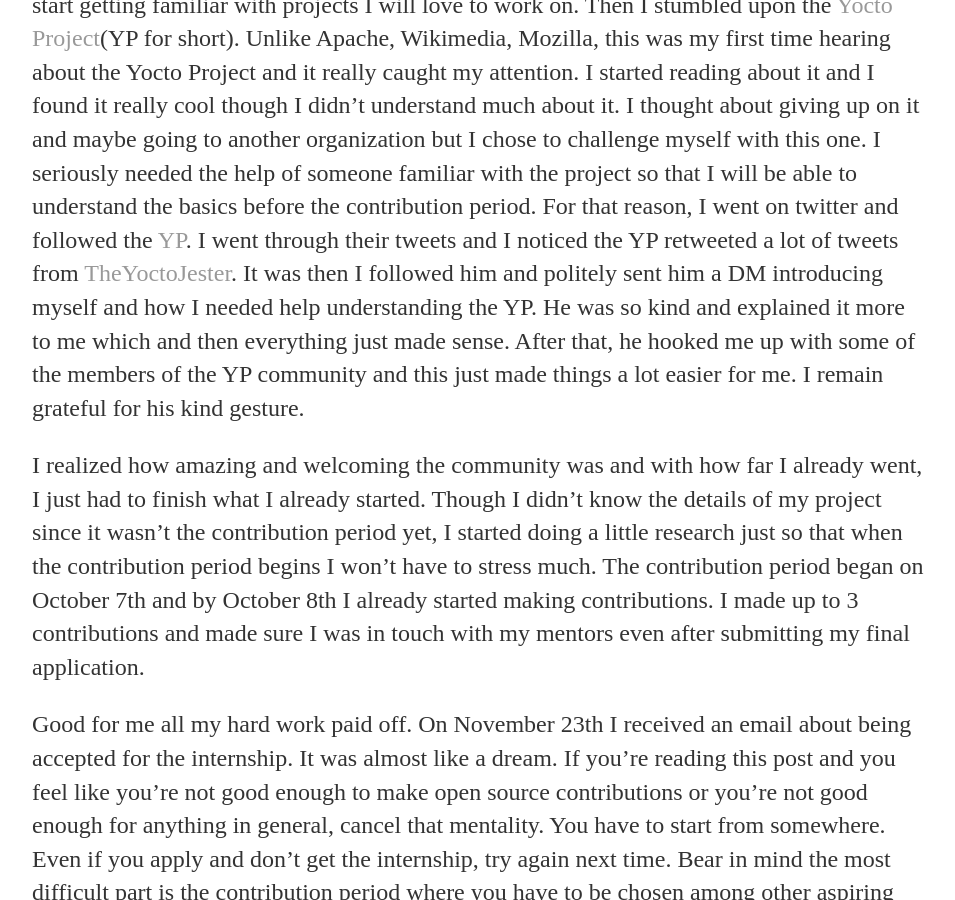
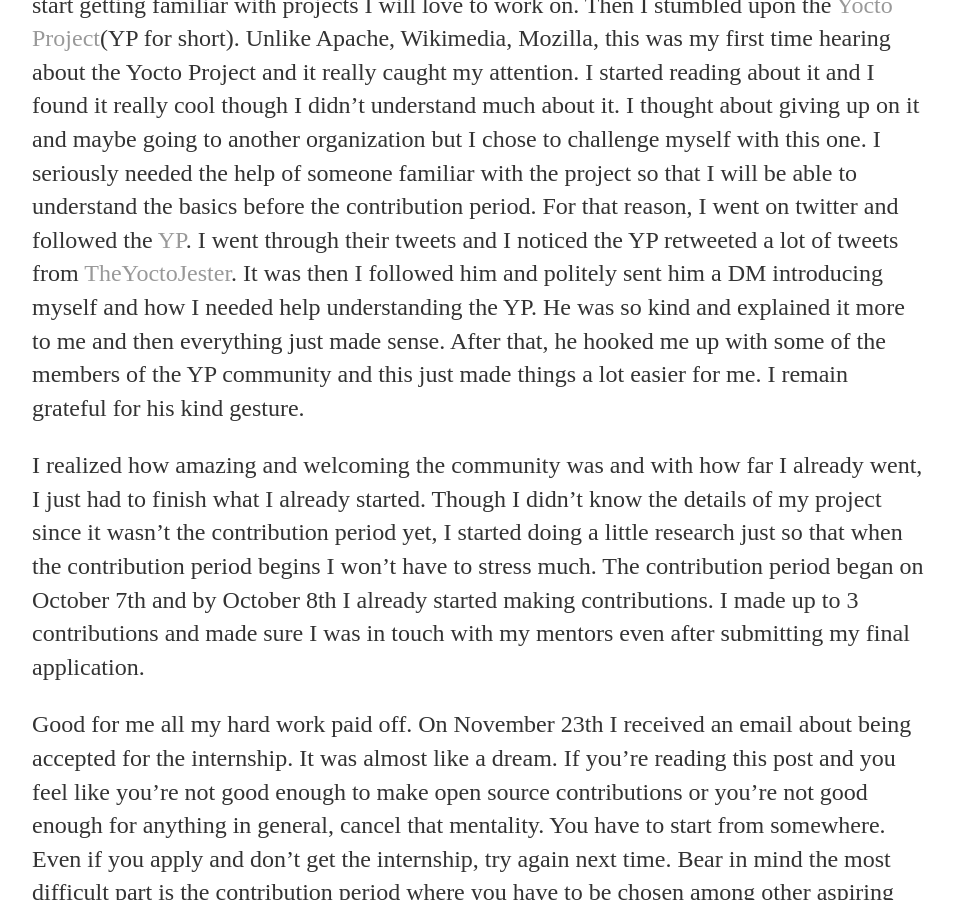
Before and after one commit to Idadelveloper/Idadelveloper.github.io, a Jekyll site: the page built from _posts/2020-12-07-outreachy-introduce-yourself.md, in a window 1280 px wide and 900 px high, scrolled down 3111 px. Shown: the whole window, without its empty margins (160-1115 px from the left). Built offline with Jekyll 4.4.1, drawn with Linux system fonts in a browser that asks for light colours.

Commit message:
Update 2020-12-07-outreachy-introduce-yourself.md

```diff
--- a/_posts/2020-12-07-outreachy-introduce-yourself.md
+++ b/_posts/2020-12-07-outreachy-introduce-yourself.md
@@ -37,7 +37,7 @@
 The main motivation that led me to applying for outreachy was the experience I’ll get and how it’s going to help boost my CV. I couldn’t proudly brag of any notable open source project I’ve contributed to but just before I could submit my final application a made a few contributions I am proud of. Also, this was an opportunity for me to network and connect with other experienced developers, learn more about open source best practices, work with an expert mentor and a lot more. Oh, and not forgetting the monthly stipend which will go a long way to assist me especially as the pandemic has slowed things down for my family. All these really gave me that push submit my initial application.
 
 
-After I submitted my initial application, I immediately went through the projects page to start getting familiar with projects I will love to work on. Then I stumbled upon the [Yocto Project](https://www.yoctoproject.org/docs/2.1/yocto-project-qs/yocto-project-qs.html)(YP for short). Unlike Apache, Wikimedia, Mozilla, this was my first time hearing about the Yocto Project and it really caught my attention. I started reading about it and I found it really cool though I didn’t understand much about it. I thought about giving up on it and maybe going to another organization but I chose to challenge myself with this one. I seriously needed the help of someone familiar with the project so that I will be able to understand the basics before the contribution period. For that reason, I went on twitter and followed the [YP](https://twitter.com/yoctoproject). I went through their tweets and I noticed the YP retweeted a lot of tweets from [TheYoctoJester](https://twitter.com/TheYoctoJester). It was then I followed him and politely sent him a DM introducing myself and how I needed help understanding the YP. He was so kind and explained it more to me which and then everything just made sense. After that, he hooked me up with some of the members of the YP community and this just made things a lot easier for me. I remain grateful for his kind gesture.
+After I submitted my initial application, I immediately went through the projects page to start getting familiar with projects I will love to work on. Then I stumbled upon the [Yocto Project](https://www.yoctoproject.org/docs/2.1/yocto-project-qs/yocto-project-qs.html)(YP for short). Unlike Apache, Wikimedia, Mozilla, this was my first time hearing about the Yocto Project and it really caught my attention. I started reading about it and I found it really cool though I didn’t understand much about it. I thought about giving up on it and maybe going to another organization but I chose to challenge myself with this one. I seriously needed the help of someone familiar with the project so that I will be able to understand the basics before the contribution period. For that reason, I went on twitter and followed the [YP](https://twitter.com/yoctoproject). I went through their tweets and I noticed the YP retweeted a lot of tweets from [TheYoctoJester](https://twitter.com/TheYoctoJester). It was then I followed him and politely sent him a DM introducing myself and how I needed help understanding the YP. He was so kind and explained it more to me and then everything just made sense. After that, he hooked me up with some of the members of the YP community and this just made things a lot easier for me. I remain grateful for his kind gesture.
 
 
 I realized how amazing and welcoming the community was and with how far I already went, I just had to finish what I already started. Though I didn’t know the details of my project since it wasn’t the contribution period yet, I started doing a little research just so that when the contribution period begins I won’t have to stress much. The contribution period began on October 7th and by October 8th I already started making contributions. I made up to 3 contributions and made sure I was in touch with my mentors even after submitting my final application.
```
Also changed, not shown: other parts of _posts/2020-12-07-outreachy-introduce-yourself.md (+3 -0 lines).
